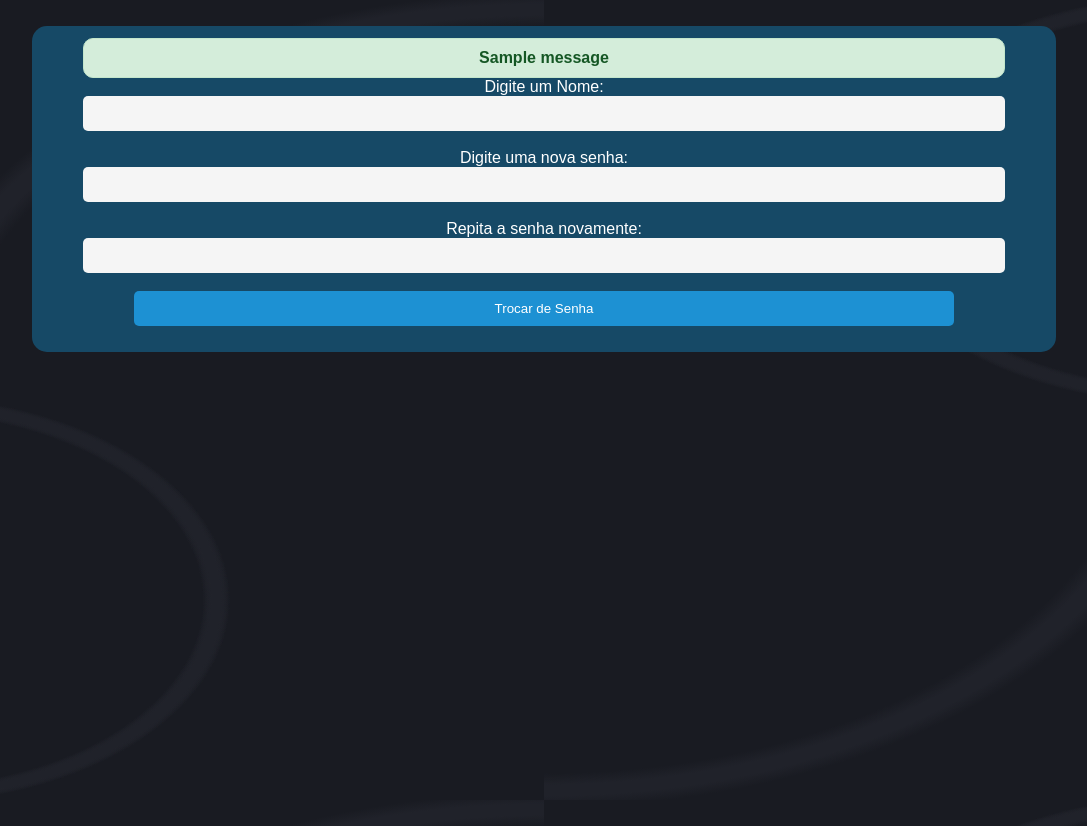
After one commit to MrPaivas/Emprestimo_de_cartoes, a Flask app: page /novo-usuario in a window 1280 px wide. The commit adds this page. Shown: the whole page, without its empty margins (96-1183 px from the left). Run offline with Flask 3, Linux system fonts and the light colour scheme; the visitor is signed in with stand-in values (Sample User, id 1); tables that the repository leaves empty hold one stand-in row (values such as "Sample post"); one stand-in notice (Sample message) is shown.

Commit message:
Adicionado tela de criação de usuario

```diff
--- a/app.py
+++ b/app.py
@@ -10,7 +10,8 @@ from routes import (
     route_dev,
     route_down,
     route_logout,
-    route_pass
+    route_pass,
+    route_new_user
     )
 
 
@@ -26,6 +27,7 @@ app.register_blueprint(route_dev)
 app.register_blueprint(route_down)
 app.register_blueprint(route_logout)
 app.register_blueprint(route_pass)
+app.register_blueprint(route_new_user)
 
 if __name__ == "__main__":
     app.run(debug=True, host="0.0.0.0", port=int(os.environ.get("PORT", 8080)))
--- a/routes/__init__.py
+++ b/routes/__init__.py
@@ -6,3 +6,4 @@ from .adicionar import route_add
 from .down import route_down
 from .logout import route_logout
 from .troca_de_senha import route_pass
+from .novo_usuario import route_new_user
--- /dev/null
+++ b/routes/novo_usuario.py
@@ -0,0 +1,40 @@
+from flask import Blueprint, render_template, request, flash, redirect, session
+
+from config.config import db
+from models.colaboradores import Colaboradores
+from untils.check_login_docorator import precisa_logar
+import bcrypt
+
+route_new_user = Blueprint("novo-usuario", __name__)
+
+@route_new_user.route("/novo-usuario", methods=["GET"])
+@precisa_logar
+def novo_user():
+    return render_template("novo-usuario.html")
+
+
+@route_new_user.route("/novo-usuario", methods=["POST"])
+@precisa_logar
+def criando():
+    nome = request.form["nome"]
+    senha1 = request.form["senha1"]
+    senha2 = request.form["senha2"]
+
+    # Verifica se já existe um usuário com o mesmo nome
+    usuario_existente = db.session.query(Colaboradores).filter_by(nome=nome).first()
+    if usuario_existente:
+        flash("Já existe um usuário com esse nome!", "warning")
+        return redirect("/novo-usuario")
+
+    if senha1 == senha2:
+        # Cria um novo usuário
+        novo_usuario = Colaboradores(nome=nome, senha="", password_hash=bcrypt.hashpw(senha1.encode('utf-8'), bcrypt.gensalt()))
+
+        # Adiciona o novo usuário ao banco de dados
+        db.session.add(novo_usuario)
+        db.session.commit()
+        flash("Usuário criado com sucesso!", "success")
+        return redirect("/home")
+    else:
+        flash("As senhas estão diferentes!", "warning")
+        return redirect("/novo-usuario")
--- a/templates/home.html
+++ b/templates/home.html
@@ -10,6 +10,7 @@
 <body>
     <a href="/logout" class="logout"><b> Sair </b></a>
     <a href="/troca-senha" class="troca_senha"><b>Trocar de Senha</b></a>
+    <a href="/novo-usuario" class="troca_senha"><b>Criar Novo Usuário</b></a>
 
 
 
--- /dev/null
+++ b/templates/novo-usuario.html
@@ -0,0 +1,34 @@
+<!DOCTYPE html>
+<html lang="en">
+<head>
+    <meta charset="UTF-8">
+    <meta name="viewport" content="width=device-width, initial-scale=1.0">
+    <title>Estacionamento Anhanguera</title>
+    <link rel="icon" type="image/png" href="https://colorlib.com/etc/tb/Table_Responsive_v1/images/icons/favicon.ico">
+    <link rel="stylesheet" type="text/css" href="./static/css/main.css">
+</head>
+<body>
+  <div class="troca">
+    {% with messages = get_flashed_messages(with_categories=true) %}
+    {% if messages %}
+      <ul class=flashes>
+      {% for category, message in messages %}
+        <li class="{{ category }}">{{ message }}</li>
+      {% endfor %}
+      </ul>
+    {% endif %}
+  {% endwith %}
+  <form action="/novo-usuario" method="POST">
+    <label>Digite um Nome:</label><br>
+    <input type="text" name="nome"><br>
+    <label>Digite uma nova senha:</label><br>
+    <input type="password" name="senha1"><br>
+    <label>Repita a senha novamente:</label><br>
+    <input type="password" name="senha2"><br>
+    <button type="submit">Trocar de Senha</button>
+  </form>
+</div>
+
+
+</body>
+</html>
```
